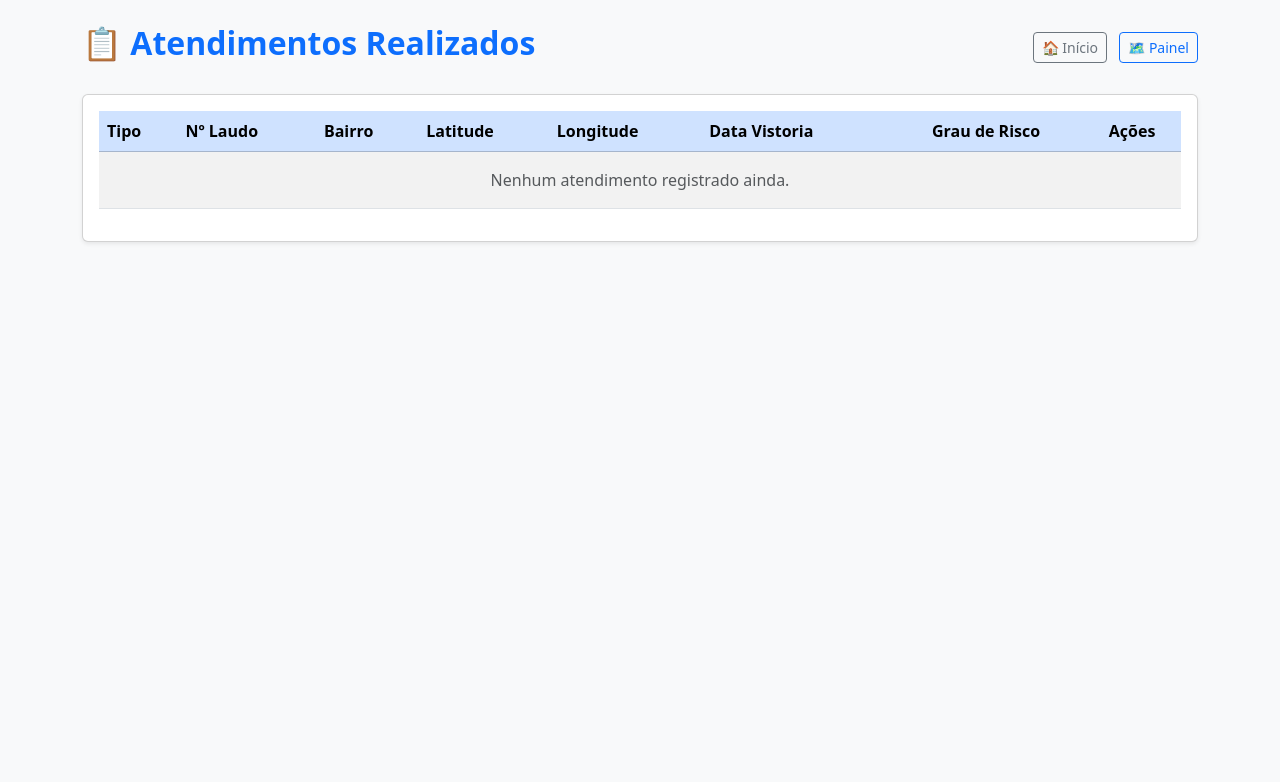
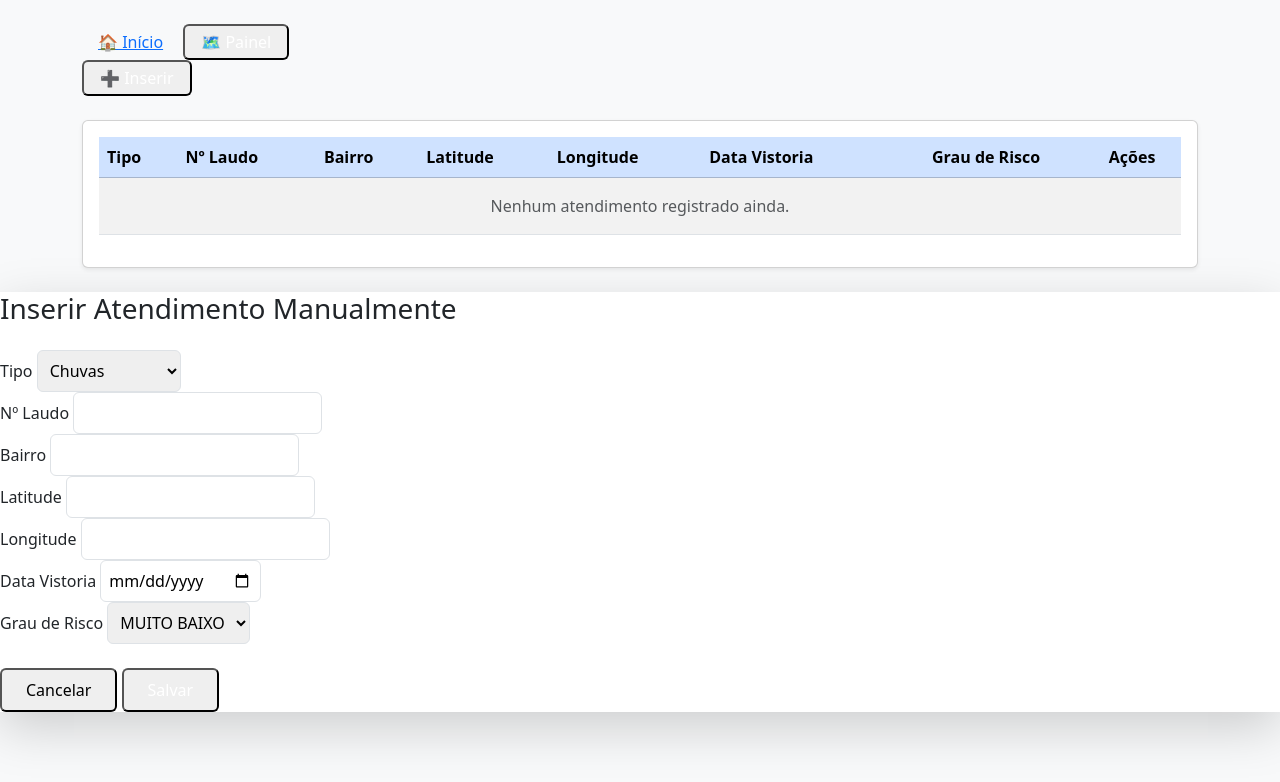
Before and after one commit to jpauloasx/gerador-laudos, a Flask app: page /atendimentos in a window 1280 px wide. Shown: the top 782 px of the page. Run offline with Flask 3, Linux system fonts and the light colour scheme; the visitor is signed in with stand-in values (Sample User, id 1); parts of the project's set-up code (start-up, migrations or seed data) failed here and were passed over.

Commit message:
Update atendimentos.html

```diff
--- a/templates/atendimentos.html
+++ b/templates/atendimentos.html
@@ -20,13 +20,15 @@
   <div class="container py-4">
 
     <!-- Cabeçalho -->
-    <div class="d-flex justify-content-between align-items-center mb-4">
-      <h2 class="text-primary fw-bold">📋 Atendimentos Realizados</h2>
-      <div>
-        <a href="{{ url_for('home') }}" class="btn btn-outline-secondary btn-sm me-2">🏠 Início</a>
-        <button id="btnPainel" class="btn btn-outline-primary btn-sm">🗺️ Painel</button>
-      </div>
-    </div>
+<div class="flex justify-between items-center mb-4">
+  <div class="flex space-x-2">
+    <a href="{{ url_for('home') }}" class="bg-gray-200 hover:bg-gray-300 text-gray-800 px-3 py-1 rounded">🏠 Início</a>
+    <button id="btnPainel" class="bg-blue-500 hover:bg-blue-600 text-white px-3 py-1 rounded">🗺️ Painel</button>
+  </div>
+
+  <button id="btnInserir" class="bg-green-500 hover:bg-green-600 text-white px-3 py-1 rounded">➕ Inserir</button>
+</div>
+
 
     <!-- Painel Mapa -->
     <div id="map" class="mb-4 shadow-sm border"></div>
@@ -190,5 +192,87 @@
     });
   </script>
 
+
+  <!-- Modal Inserção -->
+<div id="modalInserir" class="fixed inset-0 bg-black bg-opacity-40 hidden items-center justify-center z-50">
+  <div class="bg-white rounded-xl shadow-lg w-full max-w-lg p-6">
+    <h3 class="text-lg font-semibold mb-4 text-gray-800">Inserir Atendimento Manualmente</h3>
+    <form id="formInserir" class="space-y-3">
+      <div>
+        <label class="block text-sm font-medium">Tipo</label>
+        <select name="origem" class="w-full border rounded p-2">
+          <option>Chuvas</option>
+          <option>Regularização</option>
+          <option>Incêndios</option>
+        </select>
+      </div>
+      <div>
+        <label class="block text-sm font-medium">Nº Laudo</label>
+        <input type="text" name="numero_laudo" class="w-full border rounded p-2" required>
+      </div>
+      <div>
+        <label class="block text-sm font-medium">Bairro</label>
+        <input type="text" name="bairro" class="w-full border rounded p-2">
+      </div>
+      <div class="flex space-x-2">
+        <div class="flex-1">
+          <label class="block text-sm font-medium">Latitude</label>
+          <input type="text" name="latitude" class="w-full border rounded p-2">
+        </div>
+        <div class="flex-1">
+          <label class="block text-sm font-medium">Longitude</label>
+          <input type="text" name="longitude" class="w-full border rounded p-2">
+        </div>
+      </div>
+      <div>
+        <label class="block text-sm font-medium">Data Vistoria</label>
+        <input type="date" name="data_vistoria" class="w-full border rounded p-2">
+      </div>
+      <div>
+        <label class="block text-sm font-medium">Grau de Risco</label>
+        <select name="grau_risco" class="w-full border rounded p-2">
+          <option>MUITO BAIXO</option>
+          <option>BAIXO</option>
+          <option>MÉDIO</option>
+          <option>ALTO</option>
+          <option>MUITO ALTO</option>
+        </select>
+      </div>
+      <div class="flex justify-end space-x-2 mt-4">
+        <button type="button" id="cancelarInserir" class="px-4 py-2 bg-gray-300 rounded hover:bg-gray-400">Cancelar</button>
+        <button type="submit" class="px-4 py-2 bg-green-600 text-white rounded hover:bg-green-700">Salvar</button>
+      </div>
+    </form>
+  </div>
+</div>
+
+<script>
+  const modal = document.getElementById("modalInserir");
+  const btnInserir = document.getElementById("btnInserir");
+  const cancelar = document.getElementById("cancelarInserir");
+
+  btnInserir.onclick = () => modal.classList.remove("hidden");
+  cancelar.onclick = () => modal.classList.add("hidden");
+
+  document.getElementById("formInserir").addEventListener("submit", async (e) => {
+    e.preventDefault();
+    const formData = new FormData(e.target);
+    const dados = Object.fromEntries(formData.entries());
+
+    const res = await fetch("/inserir_atendimento", {
+      method: "POST",
+      headers: { "Content-Type": "application/json" },
+      body: JSON.stringify(dados)
+    });
+
+    if (res.ok) {
+      modal.classList.add("hidden");
+      location.reload();
+    } else {
+      alert("Erro ao inserir atendimento.");
+    }
+  });
+</script>
+
 </body>
 </html>
```
